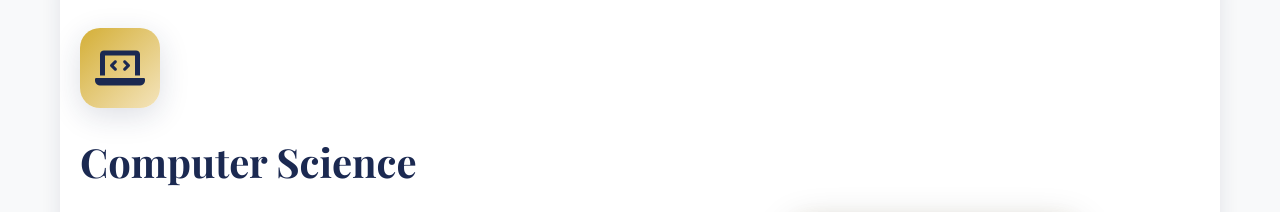
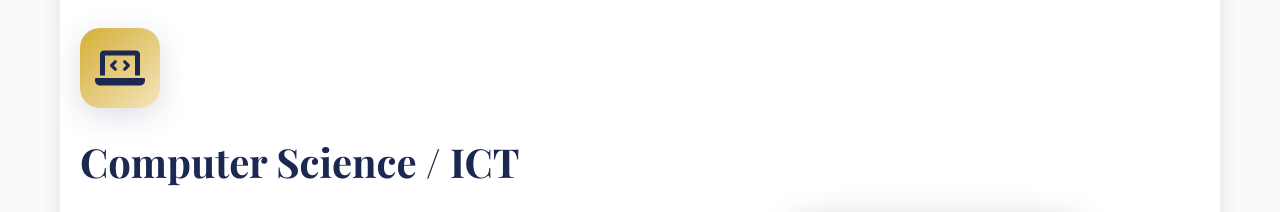
Before and after one commit to TripleTlearningCenter/tripletlearningcenter.github.io, a plain HTML site: page index.html in a window 1280 px wide. Shown: the part 2700-2912 px from the top of the page. Drawn offline with nearby package versions, Linux system fonts and the light colour scheme.

Commit message:
Update index.html

```diff
--- a/index.html
+++ b/index.html
@@ -175,7 +175,7 @@
                         <i class="fas fa-laptop-code"></i>
                     </div>
                     <div class="subject-text">
-                        <h3>Computer Science</h3>
+                        <h3>Computer Science / ICT</h3>
                         <p>Develop logic, problem-solving, and digital fluency.</p>
                         <p>Whether it's AP Computer Science, IB Computer Science, or IGCSE ICT, our tutoring adapts to each syllabus. Students learn programming, computational thinking, algorithms, and system design through interactive coding and real-world projects — preparing them for both exams and future tech careers.</p>
                         <ul class="subject-features">
```
